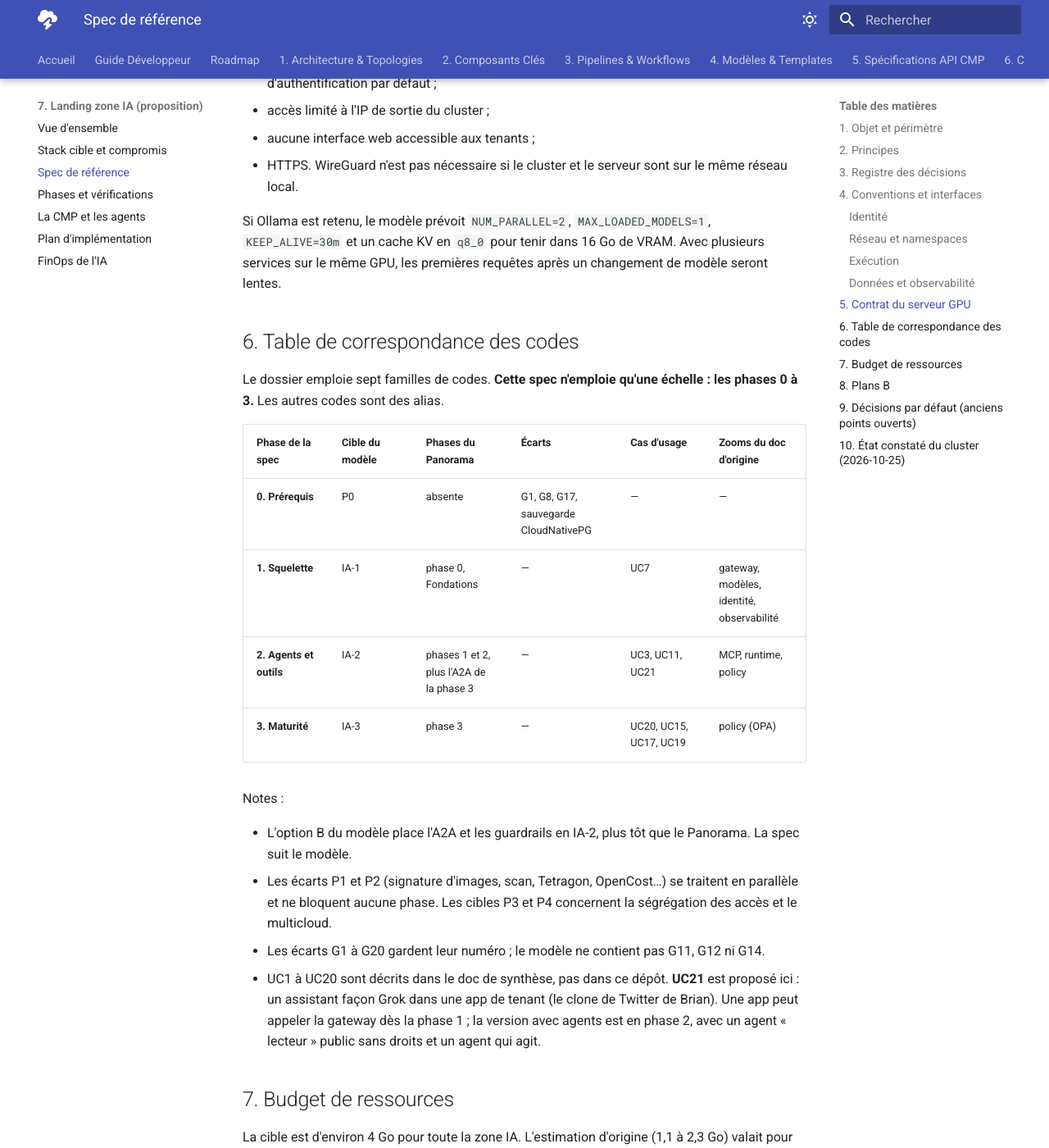
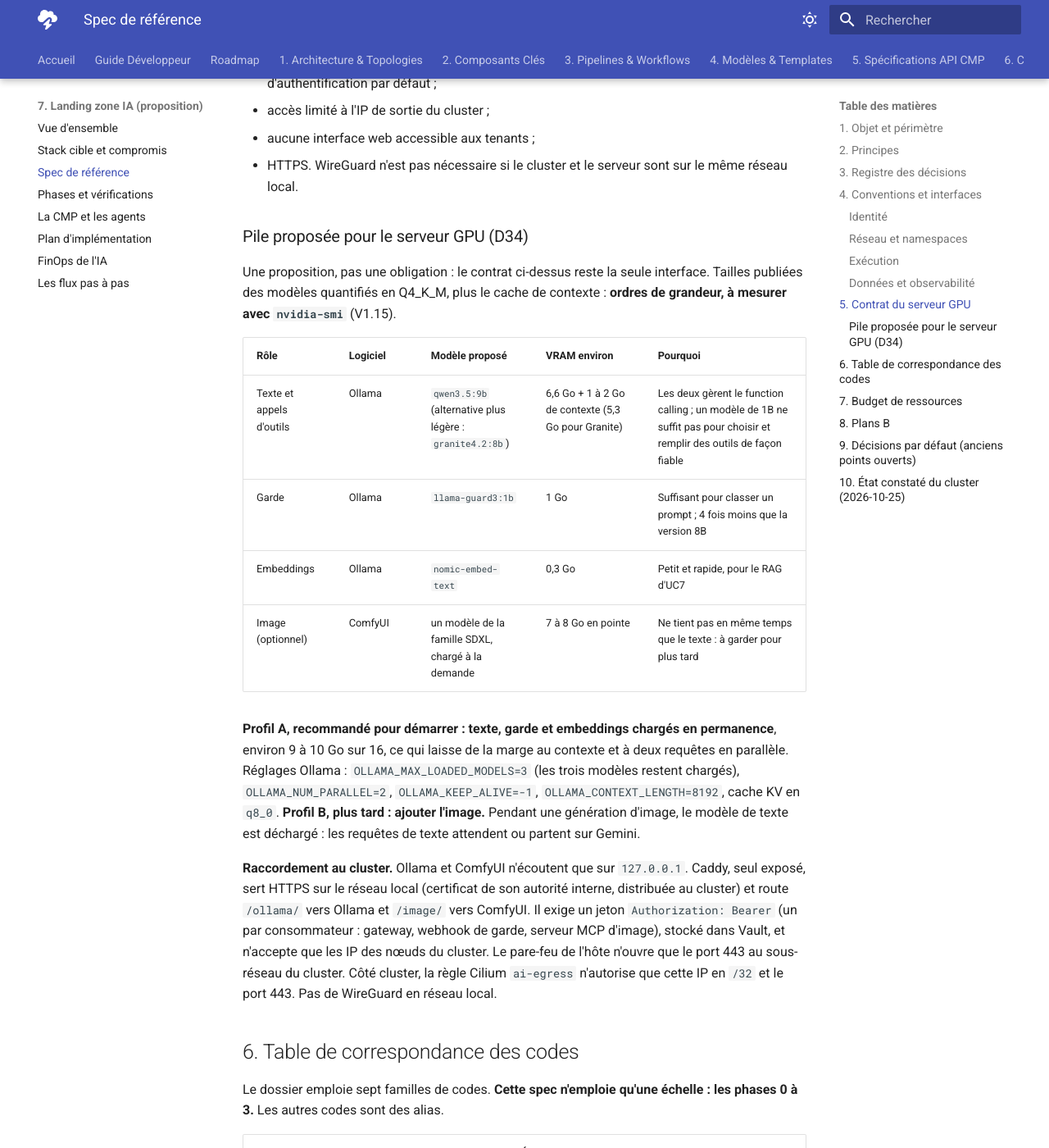
Before and after one commit to 3-Istor/cnp-docs, an MkDocs documentation site: the page built from docs/07-ai-landing-zone/02-spec.md, in a window 1280 px wide and 1400 px high, scrolled down 7371 px. Shown: the whole window at 82% size. Built offline with MkDocs 1.6.1 and Material for MkDocs 9.7.7, drawn with Linux system fonts in a browser that asks for light colours; some of the changed text lies outside the part shown.

Commit message:
docs(ai-landing-zone): request flows, budget edge cases, GPU server stack (v0.5)
- 07-flux.md: a model call step by step with what each failure returns,
  how tool calling works, image generation, code execution, A2A, a user
  talking to an agent, where every control runs, what FinOps counts.
- D23: Gemini keys balanced (P2C) as agentgateway documents, retried on
  429, then the GPU server.
- D26, D29: agents are kagent Declarative by default (no code), BYO
  LangGraph only for logic the declarative form cannot express.
- D28 explained (lab cluster first). D32 budget edge cases with bounds
  and checks V1.7b-e. D33 no sandbox warm pool. D34 GPU server stack
  (Ollama with qwen3.5:9b, llama-guard3:1b, nomic-embed-text behind
  Caddy) with VRAM check V1.15. D35 image call limit.
- Gemini terms: risk accepted by Brian.

Co-Authored-By: Claude Opus 5.5 <noreply@anthropic.com>
Claude-Session: https://claude.ai/code/session_013JnyuDEszt9ExGcKMe9usf

```diff
--- a/docs/07-ai-landing-zone/02-spec.md
+++ b/docs/07-ai-landing-zone/02-spec.md
@@ -1,6 +1,6 @@
 # Spec de référence de la landing zone IA
 
-> **Statut : brouillon v0.4 du 2026-10-25, à valider.** Rien n'est déployé. Cette page est la
+> **Statut : brouillon v0.5 du 2026-10-25, à valider.** Rien n'est déployé. Cette page est la
 > source de vérité des décisions et des conventions : en cas de contradiction avec
 > `00-index.md`, une vue ou un schéma, c'est elle qui prime. Les phases et leurs vérifications
 > sont dans [03-phases.md](03-phases.md).
@@ -105,7 +105,7 @@ Ces noms viennent du modèle Noodle. Les noms de CRD et de champs propres à age
 | Sujet | Convention |
 |---|---|
 | Agents | Image libre (LangGraph, ADK…), runc et seccomp `RuntimeDefault`, PSS `restricted`, non-root, sans shell ni outil d'exécution de code |
-| Sandbox | `SandboxTemplate` `python` (gVisor) et `python-kata` ; `SandboxWarmPool` de 1 ; une `SandboxClaim` par tâche, avec durée de vie |
+| Sandbox | `SandboxTemplate` `python` (gVisor) et `python-kata` ; pas de `SandboxWarmPool` (D33) ; une `SandboxClaim` par tâche, avec durée de vie |
 | Limites | `ResourceQuota` et `LimitRange` par namespace d'agent |
 | Admission | ClusterPolicy Kyverno `sandbox-guard` : PSS restricted, pas de token de ServiceAccount monté inutilement, RuntimeClass imposée selon le niveau de l'agent, images signées seulement |
 
@@ -139,9 +139,33 @@ Exigences pour chaque service exposé :
 - HTTPS. WireGuard n'est pas nécessaire si le cluster et le serveur sont sur le même réseau
   local.
 
-Si Ollama est retenu, le modèle prévoit `NUM_PARALLEL=2`, `MAX_LOADED_MODELS=1`,
-`KEEP_ALIVE=30m` et un cache KV en `q8_0` pour tenir dans 16 Go de VRAM. Avec plusieurs
-services sur le même GPU, les premières requêtes après un changement de modèle seront lentes.
+### Pile proposée pour le serveur GPU (D34)
+
+Une proposition, pas une obligation : le contrat ci-dessus reste la seule interface. Tailles
+publiées des modèles quantifiés en Q4_K_M, plus le cache de contexte : **ordres de grandeur, à
+mesurer avec `nvidia-smi`** (V1.15).
+
+| Rôle | Logiciel | Modèle proposé | VRAM environ | Pourquoi |
+|---|---|---|---|---|
+| Texte et appels d'outils | Ollama | `qwen3.5:9b` (alternative plus légère : `granite4.2:8b`) | 6,6 Go + 1 à 2 Go de contexte (5,3 Go pour Granite) | Les deux gèrent le function calling ; un modèle de 1B ne suffit pas pour choisir et remplir des outils de façon fiable |
+| Garde | Ollama | `llama-guard3:1b` | 1 Go | Suffisant pour classer un prompt ; 4 fois moins que la version 8B |
+| Embeddings | Ollama | `nomic-embed-text` | 0,3 Go | Petit et rapide, pour le RAG d'UC7 |
+| Image (optionnel) | ComfyUI | un modèle de la famille SDXL, chargé à la demande | 7 à 8 Go en pointe | Ne tient pas en même temps que le texte : à garder pour plus tard |
+
+**Profil A, recommandé pour démarrer : texte, garde et embeddings chargés en permanence**,
+environ 9 à 10 Go sur 16, ce qui laisse de la marge au contexte et à deux requêtes en
+parallèle. Réglages Ollama : `OLLAMA_MAX_LOADED_MODELS=3` (les trois modèles restent chargés),
+`OLLAMA_NUM_PARALLEL=2`, `OLLAMA_KEEP_ALIVE=-1`, `OLLAMA_CONTEXT_LENGTH=8192`, cache KV en
+`q8_0`. **Profil B, plus tard : ajouter l'image.** Pendant une génération d'image, le modèle
+de texte est déchargé : les requêtes de texte attendent ou partent sur Gemini.
+
+**Raccordement au cluster.** Ollama et ComfyUI n'écoutent que sur `127.0.0.1`. Caddy, seul
+exposé, sert HTTPS sur le réseau local (certificat de son autorité interne, distribuée au
+cluster) et route `/ollama/` vers Ollama et `/image/` vers ComfyUI. Il exige un jeton
+`Authorization: Bearer` (un par consommateur : gateway, webhook de garde, serveur MCP
+d'image), stocké dans Vault, et n'accepte que les IP des nœuds du cluster. Le pare-feu de
+l'hôte n'ouvre que le port 443 au sous-réseau du cluster. Côté cluster, la règle Cilium
+`ai-egress` n'autorise que cette IP en `/32` et le port 443. Pas de WireGuard en réseau local.
 
 ## 6. Table de correspondance des codes
 
@@ -218,24 +242,27 @@ en une passe ; l'agent d'implémentation les applique telles quelles.
 | D20 | Route Local | Pas de claim `data_level`. La gateway choisit la route Local quand le claim `project` appartient à la liste des projets `local`, générée depuis les `ProjectRecord` (`spec.ai.dataLevel`). | 1 |
 | D21 | Clé du budget | Le claim `azp` (le client de l'agent ou de l'app). Plafond dur par `azp` et par jour à la gateway ; pour le projet, une alerte Grafana sur la somme, sans plafond dur. | 1 |
 | D22 | Emplacement des politiques de la gateway | Dans le namespace `ai-gateway`, rendues par un chart `charts/cnp-ai-policies` du dépôt K3s et un ApplicationSet plateforme `cnp-ai-policies` (une Application par `ProjectRecord` qui a un bloc `spec.ai`, AppProject plateforme). Un tenant ne peut pas les modifier. | 1 |
-| D23 | Plusieurs clés Gemini | Un backend Gemini par clé, essayés dans l'ordre sur 429, puis le serveur GPU. Clés dans Vault sous `kvv2/platform/ai/gemini/<n>`, synchronisées dans `ai-gateway`. | 1 |
+| D23 | Plusieurs clés Gemini | Toutes les clés dans le même groupe de backends, équilibrées par agentgateway (P2C, ce que décrit sa doc) ; sur 429, la requête est rejouée sur une autre clé, puis sur le serveur GPU quand toutes saturent. Clés dans Vault sous `kvv2/platform/ai/gemini/<n>`, synchronisées dans `ai-gateway`. | 1 |
 | D24 | Rétention | Traces Tempo : 7 jours. Logs d'accès de la gateway : 30 jours (D14). Prompts et réponses : jamais stockés, sauf opt-in du projet. | 1 |
 | D25 | Chat de test de la CMP | Ses tokens comptent dans le budget de l'agent ; pas de budget séparé. | 2 |
-| D26 | Premiers templates d'agent | (1) agent de questions sur une documentation avec RAG (UC7), (2) agent LangGraph vide. | 1 puis 2 |
+| D26 | Premiers templates d'agent | (1) agent kagent déclaratif vide (consignes, modèle, outils), (2) agent de questions sur une documentation (UC7 sous forme d'agent). L'app UC7 de la phase 1 n'est pas un template d'agent (D31). | 2 |
 | D27 | Version de Keycloak | Le cluster est en 26.5.5. La phase 1 utilise un secret client depuis Vault ; la montée en 26.6 ou plus est la première tâche de la phase 2, avant la federated client authentication (D3). | 2 |
-| D28 | Où tester | Chaque brique est d'abord installée sur le cluster de lab K3s, puis sur le cluster principal après V-checks. Sans cluster de lab, un cluster k3d local. | 1 |
-| D29 | Framework des templates | LangGraph (Python), image construite par la CI GitHub Actions comme les apps. | 1 |
+| D28 | Où tester | Le dépôt K3s décrit deux clusters : le principal (API `192.168.1.212`) et un cluster de lab (API `192.168.1.217`). Chaque nouvelle brique est d'abord installée sur le lab ; elle ne passe sur le principal qu'une fois ses vérifications réussies. Si le lab n'est pas disponible, un cluster k3d sur la machine de l'agent d'implémentation. | 1 |
+| D29 | Comment s'écrit un agent | Par défaut, un agent **kagent déclaratif** : un CR `Agent` de type `Declarative` (consignes, `ModelConfig`, outils MCP), sans code ; la boucle est fournie par kagent. Pour une logique que le déclaratif ne sait pas exprimer, un agent **BYO** : une image écrite avec LangGraph (Python), construite par la CI comme les apps. Dans les deux cas, le CR `Agent` sert à déployer l'agent. | 2 |
 | D30 | Tempo | Chart Grafana `tempo` en mode monolithique dans le namespace `observability`, stockage sur volume, 7 jours. | 1 |
+| D32 | Cas limites du budget | Le budget est vérifié avant la requête (réservation d'une estimation) et compté après, avec l'usage réel. Une fois épuisé, toute requête reçoit 429 jusqu'au lendemain : pas de contournement. Cas limites acceptés : la dernière requête admise peut dépasser le reste (une réponse en streaming n'est pas coupée) ; des requêtes parallèles peuvent dépasser ensemble ; un prompt refusé par les guardrails a déjà passé le contrôle de budget (le rate limit s'exécute avant `promptGuard`). Bornes : `max_tokens` plafonné à 4 096 par requête et au plus 30 requêtes par minute par agent (limiteur local). Si le service de rate limit est injoignable, la gateway refuse (fail-closed). Jour compté en UTC. Ces trois comportements sont vérifiés à l'essai T1.1 ; si agentgateway ne sait pas en faire un, l'agent d'implémentation le signale. | 1 |
+| D33 | Warm pool de sandbox | Aucun : un sandbox démarre à la demande, en quelques secondes, pour tenir dans le budget mémoire. À reconsidérer si le démarrage gêne. | 2 |
+| D34 | Pile du serveur GPU | Profil A du §5 : Ollama avec `qwen3.5:9b`, `llama-guard3:1b`, `nomic-embed-text`, derrière Caddy ; l'image plus tard. | 1 |
+| D35 | Limite d'images | Au plus 20 appels de `generate_image` par agent et par jour, compteur de la gateway ; valorisés au TCO du serveur GPU. | 2 |
 | D31 | Application UC7 | Une app fullstack du catalogue existant (FastAPI, React, PostgreSQL avec pgvector), nommée `cnp-docs-assistant`, dans un projet `cnp-ai` de niveau demo. Elle indexe cnp-docs et cnp-agent-kit et cite ses sources. | 1 |
 
 **Restent hors du champ de l'agent d'implémentation :**
 
-1. **Conditions de Gemini (Brian).** Les conditions de l'API imposent le niveau payant quand
-   l'API est mise à disposition d'utilisateurs de l'EEE, du Royaume-Uni ou de la Suisse, et le
-   contenu du niveau gratuit peut être relu par des humains. Les limites sont par projet
-   Google Cloud, pas par clé. La rotation entre comptes n'est pas traitée dans les conditions
-   de l'API ; les conditions générales des API Google n'ont pas été lues. À relire avant
-   d'ouvrir la démo à d'autres personnes.
+1. **Conditions de Gemini : risque accepté par Brian le 2026-10-25.** La démo est en France,
+   avec le niveau gratuit et plusieurs comptes. À savoir : la France fait partie de l'EEE, et
+   les conditions de l'API réservent le niveau payant aux API mises à disposition
+   d'utilisateurs de l'EEE ; le contenu du niveau gratuit peut être relu par des humains. Le
+   bandeau « n'envoyez pas de données personnelles » reste affiché sur la démo.
 2. **Vues à refaire.** `ai-gateway`, `ai-gateway-call`, `ai-gateway-internals`,
    `mcp-tools-internals`, `platform-detailed` et `platform-global` décrivent l'intérieur
    d'Agent Router : il faut les redessiner pour agentgateway avec les ressources confirmées par
--- a/mkdocs.yml
+++ b/mkdocs.yml
@@ -134,3 +134,4 @@ nav:
       - La CMP et les agents: 07-ai-landing-zone/04-cmp-agents.md
       - Plan d'implémentation: 07-ai-landing-zone/05-plan-implementation.md
       - FinOps de l'IA: 07-ai-landing-zone/06-finops-ia.md
+      - Les flux pas à pas: 07-ai-landing-zone/07-flux.md
```
Also changed, not shown: other parts of docs/07-ai-landing-zone/02-spec.md (+2 -2 lines), docs/07-ai-landing-zone/00-index.md (+1 -1 lines), docs/07-ai-landing-zone/03-phases.md (+6 -1 lines), docs/07-ai-landing-zone/04-cmp-agents.md (+4 -4 lines), docs/07-ai-landing-zone/05-plan-implementation.md (+1 -1 lines), docs/07-ai-landing-zone/07-flux.md (added, +135 -0 lines).
